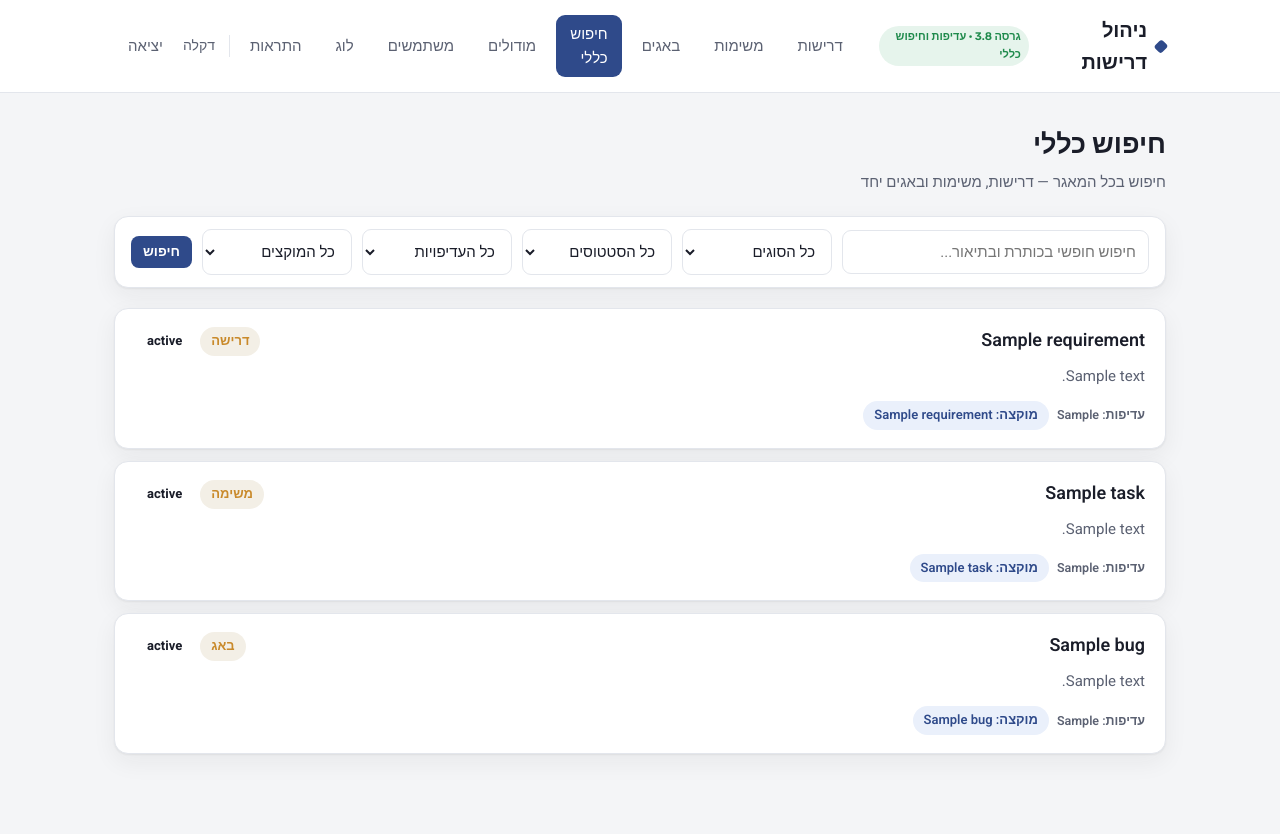
After one commit to dikla12124-art/requirements-app, a Flask app: page /search in a window 1280 px wide. The commit adds this page. Run offline with Flask 3, Linux system fonts and the light colour scheme; the visitor is signed in with stand-in values (Sample User, id 1); tables that the repository leaves empty hold one stand-in row (values such as "Sample post").

Commit message:
Add files via upload
תוסיף בבקשה אופציה לחיפוש גם לפי עדיפות בבאגים, משימות ודרישות, כמו כן אני רוצה מסך חיפוש כללי שיכול לסנן לפי דרישה, משימה, באג, וכו - מסך שהוא רק חיפוש בכל המאגר הזה

```diff
--- a/app.py
+++ b/app.py
@@ -42,7 +42,7 @@ STATUSES = ["הצעה", "בפיתוח", "הושלמה"]
 PRIORITIES = ["נמוכה", "בינונית", "גבוהה", "קריטית"]
 
 # תווית גרסה — לבדיקה שהפריסה התעדכנה
-APP_VERSION = "גרסה 3.7 · מונה תוצאות וחזרה לחיפוש"
+APP_VERSION = "גרסה 3.8 · עדיפות וחיפוש כללי"
 
 
 # ---------------------------------------------------------------------------
@@ -143,6 +143,7 @@ class Bug(db.Model):
     solution = db.Column(db.Text, default="")                  # רעיון לפתרון
     requirement_id = db.Column(db.Integer, db.ForeignKey("requirement.id"), nullable=True)  # קישור לדרישה
     status = db.Column(db.String(20), default="פתוח")          # פתוח / סגור
+    priority = db.Column(db.String(40), default="בינונית")     # עדיפות
 
     assignee_id = db.Column(db.Integer, nullable=True)         # אחראי על הבאג (מזהה)
     assignee_name = db.Column(db.String(120), default="")      # אחראי (שם לתצוגה)
@@ -182,6 +183,7 @@ class Task(db.Model):
     assignee_name = db.Column(db.String(120), default="")      # אחראי (שם לתצוגה)
     due_date = db.Column(db.Date, nullable=True)               # תאריך יעד
     status = db.Column(db.String(20), default="לביצוע")        # לביצוע / בתהליך / הושלם
+    priority = db.Column(db.String(40), default="בינונית")     # עדיפות
 
     created_by_id = db.Column(db.Integer, nullable=True)
     created_by_name = db.Column(db.String(120), default="")    # מי פתח
@@ -354,6 +356,7 @@ def index():
     status_filter = request.args.get("status", "")
     proposer_filter = request.args.get("proposer", type=int)
     implementer_filter = request.args.get("implementer", type=int)
+    priority_filter = request.args.get("priority", "")
 
     query = Requirement.query.filter_by(parent_id=None)
     if module_filter:
@@ -364,6 +367,8 @@ def index():
         query = query.filter_by(proposer_id=proposer_filter)
     if implementer_filter:
         query = query.filter_by(implementer_id=implementer_filter)
+    if priority_filter:
+        query = query.filter_by(priority=priority_filter)
 
     requirements = query.order_by(Requirement.created_at.desc()).all()
     modules = Module.query.order_by(Module.name).all()
@@ -379,6 +384,7 @@ def index():
         status_filter=status_filter,
         proposer_filter=proposer_filter,
         implementer_filter=implementer_filter,
+        priority_filter=priority_filter,
     )
 
 
@@ -553,6 +559,81 @@ def notifications():
 
 
 # ---------------------------------------------------------------------------
+# חיפוש כללי — דרישות, משימות ובאגים יחד
+# ---------------------------------------------------------------------------
+@app.route("/search")
+@login_required
+def search():
+    q = request.args.get("q", "").strip()
+    type_f = request.args.get("type", "")       # '' / requirement / task / bug
+    status_f = request.args.get("status", "")
+    priority_f = request.args.get("priority", "")
+    assignee_f = request.args.get("assignee", type=int)
+    results = []
+    like = f"%{q}%"
+
+    if type_f in ("", "requirement"):
+        qr = Requirement.query
+        if q:
+            qr = qr.filter(db.or_(Requirement.title.ilike(like), Requirement.description.ilike(like)))
+        if status_f:
+            qr = qr.filter_by(status=status_f)
+        if priority_f:
+            qr = qr.filter_by(priority=priority_f)
+        if assignee_f:
+            qr = qr.filter_by(implementer_id=assignee_f)
+        for r in qr.all():
+            results.append({
+                "type": "דרישה", "title": r.title, "description": r.description,
+                "status": r.status, "priority": r.priority,
+                "who": r.implementer_name or "", "url": url_for("requirement_detail", req_id=r.id),
+            })
+
+    if type_f in ("", "task"):
+        qt = Task.query
+        if q:
+            qt = qt.filter(db.or_(Task.title.ilike(like), Task.description.ilike(like)))
+        if status_f:
+            qt = qt.filter_by(status=status_f)
+        if priority_f:
+            qt = qt.filter_by(priority=priority_f)
+        if assignee_f:
+            qt = qt.filter_by(assignee_id=assignee_f)
+        for t in qt.all():
+            results.append({
+                "type": "משימה", "title": t.title, "description": t.description,
+                "status": t.status, "priority": t.priority,
+                "who": t.assignee_name or "", "url": url_for("tasks"),
+            })
+
+    if type_f in ("", "bug"):
+        qb = Bug.query
+        if q:
+            qb = qb.filter(db.or_(Bug.title.ilike(like), Bug.description.ilike(like)))
+        if status_f:
+            qb = qb.filter_by(status=status_f)
+        if priority_f:
+            qb = qb.filter_by(priority=priority_f)
+        if assignee_f:
+            qb = qb.filter_by(assignee_id=assignee_f)
+        for b in qb.all():
+            results.append({
+                "type": "באג", "title": b.title, "description": b.description,
+                "status": b.status, "priority": b.priority,
+                "who": b.assignee_name or "", "url": url_for("bug_detail", bug_id=b.id),
+            })
+
+    users = User.query.order_by(User.display_name).all()
+    all_statuses = STATUSES + BUG_STATUSES + TASK_STATUSES
+    searched = bool(q or type_f or status_f or priority_f or assignee_f)
+    return render_template(
+        "search.html", results=results, users=users,
+        priorities=PRIORITIES, all_statuses=all_statuses, searched=searched,
+        q=q, type_f=type_f, status_f=status_f, priority_f=priority_f, assignee_f=assignee_f,
+    )
+
+
+# ---------------------------------------------------------------------------
 # ניהול באגים
 # ---------------------------------------------------------------------------
 @app.route("/bugs")
@@ -560,11 +641,14 @@ def notifications():
 def bugs():
     status_filter = request.args.get("status", "")
     assignee_filter = request.args.get("assignee", type=int)
+    priority_filter = request.args.get("priority", "")
     query = Bug.query
     if status_filter:
         query = query.filter_by(status=status_filter)
     if assignee_filter:
         query = query.filter_by(assignee_id=assignee_filter)
+    if priority_filter:
+        query = query.filter_by(priority=priority_filter)
     # פתוחים קודם, ואז לפי תאריך יורד
     bug_list = query.order_by(Bug.status.desc(), Bug.created_at.desc()).all()
     requirements = Requirement.query.order_by(Requirement.title).all()
@@ -576,8 +660,10 @@ def bugs():
         requirements=requirements,
         users=users,
         statuses=BUG_STATUSES,
+        priorities=PRIORITIES,
         status_filter=status_filter,
         assignee_filter=assignee_filter,
+        priority_filter=priority_filter,
         open_count=open_count,
     )
 
@@ -616,6 +702,7 @@ def bug_add():
         solution=request.form.get("solution", "").strip(),
         requirement_id=request.form.get("requirement_id", type=int) or None,
         status="פתוח",
+        priority=request.form.get("priority") or "בינונית",
         assignee_id=assignee_id,
         assignee_name=assignee_name,
         opened_by_id=me.id,
@@ -640,7 +727,7 @@ def bug_detail(bug_id):
     users = User.query.order_by(User.display_name).all()
     return render_template(
         "bug_detail.html", bug=bug, requirements=requirements,
-        users=users, statuses=BUG_STATUSES,
+        users=users, statuses=BUG_STATUSES, priorities=PRIORITIES,
     )
 
 
@@ -655,6 +742,7 @@ def bug_edit(bug_id):
     bug.title = request.form.get("title", bug.title).strip()
     bug.description = request.form.get("description", "").strip()
     bug.solution = request.form.get("solution", "").strip()
+    bug.priority = request.form.get("priority") or bug.priority
     bug.requirement_id = request.form.get("requirement_id", type=int) or None
     assignee_id = request.form.get("assignee_id", type=int) or None
     bug.assignee_id = assignee_id
@@ -838,11 +926,14 @@ def _parse_date(value):
 def tasks():
     status_filter = request.args.get("status", "")
     assignee_filter = request.args.get("assignee", type=int)
+    priority_filter = request.args.get("priority", "")
     query = Task.query
     if status_filter:
         query = query.filter_by(status=status_filter)
     if assignee_filter:
         query = query.filter_by(assignee_id=assignee_filter)
+    if priority_filter:
+        query = query.filter_by(priority=priority_filter)
     task_list = query.order_by(Task.status, Task.due_date.is_(None), Task.due_date).all()
     users = User.query.order_by(User.display_name).all()
     open_count = Task.query.filter(Task.status != "הושלם").count()
@@ -851,8 +942,10 @@ def tasks():
         tasks=task_list,
         users=users,
         statuses=TASK_STATUSES,
+        priorities=PRIORITIES,
         status_filter=status_filter,
         assignee_filter=assignee_filter,
+        priority_filter=priority_filter,
         open_count=open_count,
         today=date.today(),
     )
@@ -878,6 +971,7 @@ def task_add():
         assignee_name=assignee_name,
         due_date=_parse_date(request.form.get("due_date")),
         status=request.form.get("status") or "לביצוע",
+        priority=request.form.get("priority") or "בינונית",
         created_by_id=me.id,
         created_by_name=me.display_name,
     )
@@ -897,6 +991,7 @@ def task_edit(task_id):
     task.title = request.form.get("title", task.title).strip()
     task.description = request.form.get("description", "").strip()
     task.due_date = _parse_date(request.form.get("due_date"))
+    task.priority = request.form.get("priority") or task.priority
     assignee_id = request.form.get("assignee_id", type=int) or None
     task.assignee_id = assignee_id
     if assignee_id:
@@ -1113,6 +1208,8 @@ def ensure_schema():
         ("notification", "bug_id", "INTEGER"),
         ("requirement", "implementer_id", "INTEGER"),
         ("requirement", "implementer_name", "VARCHAR(120)"),
+        ("bug", "priority", "VARCHAR(40)"),
+        ("task", "priority", "VARCHAR(40)"),
     ]
     for table, column, coltype in needed:
         try:
@@ -1133,10 +1230,11 @@ def ensure_schema():
 
 def migrate_statuses():
     """
-    המרת סטטוסים ישנים של דרישות: כל סטטוס שאינו 'הושלמה' או 'בפיתוח'
-    (למשל 'בבדיקה', 'אושרה', 'נדחתה') הופך ל'הצעה'. שומר על הנתונים —
-    רק מעדכן ערך סטטוס, לא מוחק שום דרישה. פעולה אידמפוטנטית.
+    המרת סטטוסים ישנים של דרישות ל'הצעה' (כל מה שאינו הושלמה/בפיתוח),
+    ומילוי עדיפות ברירת מחדל 'בינונית' לבאגים ומשימות קיימים.
+    שומר על הנתונים — רק מעדכן ערכים חסרים/ישנים. אידמפוטנטי.
     """
+    from sqlalchemy import text
     try:
         changed = Requirement.query.filter(
             ~Requirement.status.in_(STATUSES)
@@ -1147,6 +1245,16 @@ def migrate_statuses():
     except Exception as e:
         db.session.rollback()
         print(f"[migrate] דילוג על המרת סטטוסים: {e}")
+    # מילוי עדיפות ריקה בבאגים ומשימות
+    for table in ("bug", "task"):
+        try:
+            db.session.execute(text(
+                f"UPDATE \"{table}\" SET priority='בינונית' WHERE priority IS NULL OR priority=''"
+            ))
+            db.session.commit()
+        except Exception as e:
+            db.session.rollback()
+            print(f"[migrate] דילוג על מילוי עדיפות ב-{table}: {e}")
 
 
 def init_db():
--- a/static/style.css
+++ b/static/style.css
@@ -262,3 +262,10 @@ select[multiple] { padding: 4px; }
 
 /* ---------- Results count ---------- */
 .results-count { font-size: 14px; color: var(--ink-soft); font-weight: 600; margin: 0 0 16px; }
+
+/* ---------- Status colors for bugs/tasks ---------- */
+.status-פתוח { background: #fff4e0; color: #a86a12; }
+.status-סגור { background: var(--ok-soft); color: var(--ok); }
+.status-לביצוע { background: #eef0f4; color: #5b6172; }
+.status-בתהליך { background: #e6eefb; color: var(--brand); }
+.status-הושלם { background: #e2f0e8; color: #156c3a; }
--- a/templates/base.html
+++ b/templates/base.html
@@ -21,6 +21,7 @@
       <a href="{{ url_for('index') }}" class="{{ 'active' if request.endpoint == 'index' }}">דרישות</a>
       <a href="{{ url_for('tasks') }}" class="{{ 'active' if request.endpoint == 'tasks' }}">משימות</a>
       <a href="{{ url_for('bugs') }}" class="{{ 'active' if request.endpoint == 'bugs' }}">באגים</a>
+      <a href="{{ url_for('search') }}" class="{{ 'active' if request.endpoint == 'search' }}">חיפוש כללי</a>
       <a href="{{ url_for('modules') }}" class="{{ 'active' if request.endpoint == 'modules' }}">מודולים</a>
       {% if current_user.is_admin %}
       <a href="{{ url_for('admin') }}" class="{{ 'active' if request.endpoint == 'admin' }}">משתמשים</a>
--- a/templates/bug_detail.html
+++ b/templates/bug_detail.html
@@ -31,6 +31,7 @@
         <div class="req-meta">
           {% if bug.requirement %}<a class="tag proposer" href="{{ url_for('requirement_detail', req_id=bug.requirement.id) }}">דרישה: {{ bug.requirement.title }}</a>{% endif %}
           {% if bug.assignee_name %}<span class="tag proposer">אחראי: {{ bug.assignee_name }}</span>{% else %}<span class="tag">לא שויך אחראי</span>{% endif %}
+          <span class="prio {{ bug.priority }}">עדיפות: {{ bug.priority or 'בינונית' }}</span>
         </div>
         <div class="req-meta" style="margin-top:12px;gap:6px">
           {% if bug.status == 'פתוח' %}
@@ -138,6 +139,10 @@
             {% for u in users %}<option value="{{ u.id }}" {{ 'selected' if bug.assignee_id==u.id }}>{{ u.display_name }}</option>{% endfor %}
           </select>
         </div>
+        <div class="field">
+          <label>עדיפות</label>
+          <select name="priority">{% for p in priorities %}<option value="{{ p }}" {{ 'selected' if bug.priority==p }}>{{ p }}</option>{% endfor %}</select>
+        </div>
         <div style="display:flex;gap:8px">
           <button class="btn" type="submit">שמירת שינויים</button>
           <button type="button" class="btn ghost" onclick="toggleEdit()">ביטול</button>
--- /dev/null
+++ b/templates/search.html
@@ -0,0 +1,63 @@
+{% extends "base.html" %}
+{% block title %}חיפוש כללי · ניהול דרישות{% endblock %}
+{% block content %}
+<main>
+  <div class="page-head">
+    <div><h1>חיפוש כללי</h1><p class="sub">חיפוש בכל המאגר — דרישות, משימות ובאגים יחד</p></div>
+  </div>
+
+  <!-- חיפוש -->
+  <form class="search-bar" method="get">
+    <input type="text" name="q" value="{{ q }}" placeholder="חיפוש חופשי בכותרת ובתיאור..." style="flex:1;min-width:220px">
+    <select name="type">
+      <option value="">כל הסוגים</option>
+      <option value="requirement" {{ 'selected' if type_f=='requirement' }}>דרישות</option>
+      <option value="task" {{ 'selected' if type_f=='task' }}>משימות</option>
+      <option value="bug" {{ 'selected' if type_f=='bug' }}>באגים</option>
+    </select>
+    <select name="status">
+      <option value="">כל הסטטוסים</option>
+      {% for s in all_statuses %}<option value="{{ s }}" {{ 'selected' if status_f==s }}>{{ s }}</option>{% endfor %}
+    </select>
+    <select name="priority">
+      <option value="">כל העדיפויות</option>
+      {% for p in priorities %}<option value="{{ p }}" {{ 'selected' if priority_f==p }}>{{ p }}</option>{% endfor %}
+    </select>
+    <select name="assignee">
+      <option value="">כל המוקצים</option>
+      {% for u in users %}<option value="{{ u.id }}" {{ 'selected' if assignee_f==u.id }}>{{ u.display_name }}</option>{% endfor %}
+    </select>
+    <button class="btn sm" type="submit">חיפוש</button>
+    {% if searched %}<a class="btn ghost sm" href="{{ url_for('search') }}">ניקוי</a>{% endif %}
+  </form>
+
+  {% if searched %}
+  <p class="results-count">נמצאו {{ results|length }} תוצאות</p>
+  {% endif %}
+
+  {% if results %}
+  <div class="req-list">
+    {% for r in results %}
+    <div class="req-card">
+      <div class="row1">
+        <h3><a href="{{ r.url }}">{{ r.title }}</a></h3>
+        <div style="display:flex;gap:6px;align-items:center">
+          <span class="tag children">{{ r.type }}</span>
+          <span class="status status-{{ r.status }}">{{ r.status }}</span>
+        </div>
+      </div>
+      {% if r.description %}<p class="desc">{{ r.description[:180] }}{{ '…' if r.description|length > 180 }}</p>{% endif %}
+      <div class="req-meta">
+        <span class="prio {{ r.priority }}">עדיפות: {{ r.priority or 'בינונית' }}</span>
+        {% if r.who %}<span class="tag proposer">מוקצה: {{ r.who }}</span>{% endif %}
+      </div>
+    </div>
+    {% endfor %}
+  </div>
+  {% elif searched %}
+  <div class="empty">לא נמצאו תוצאות התואמות את החיפוש.</div>
+  {% else %}
+  <div class="empty">הזן/י מילות חיפוש או בחר/י סינון כדי להתחיל.</div>
+  {% endif %}
+</main>
+{% endblock %}
```
Also changed, not shown: templates/bugs.html (+11 -2 lines), templates/index.html (+6 -2 lines), templates/tasks.html (+12 -2 lines).
